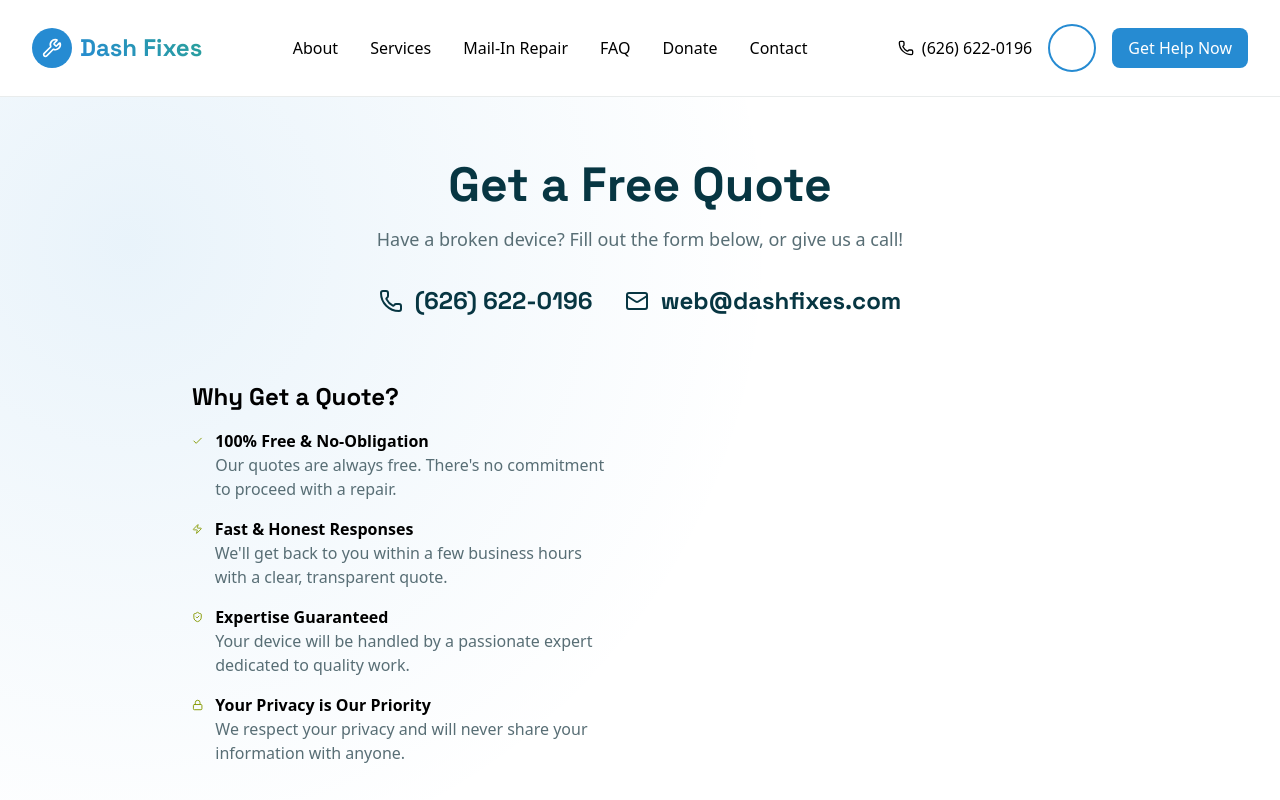
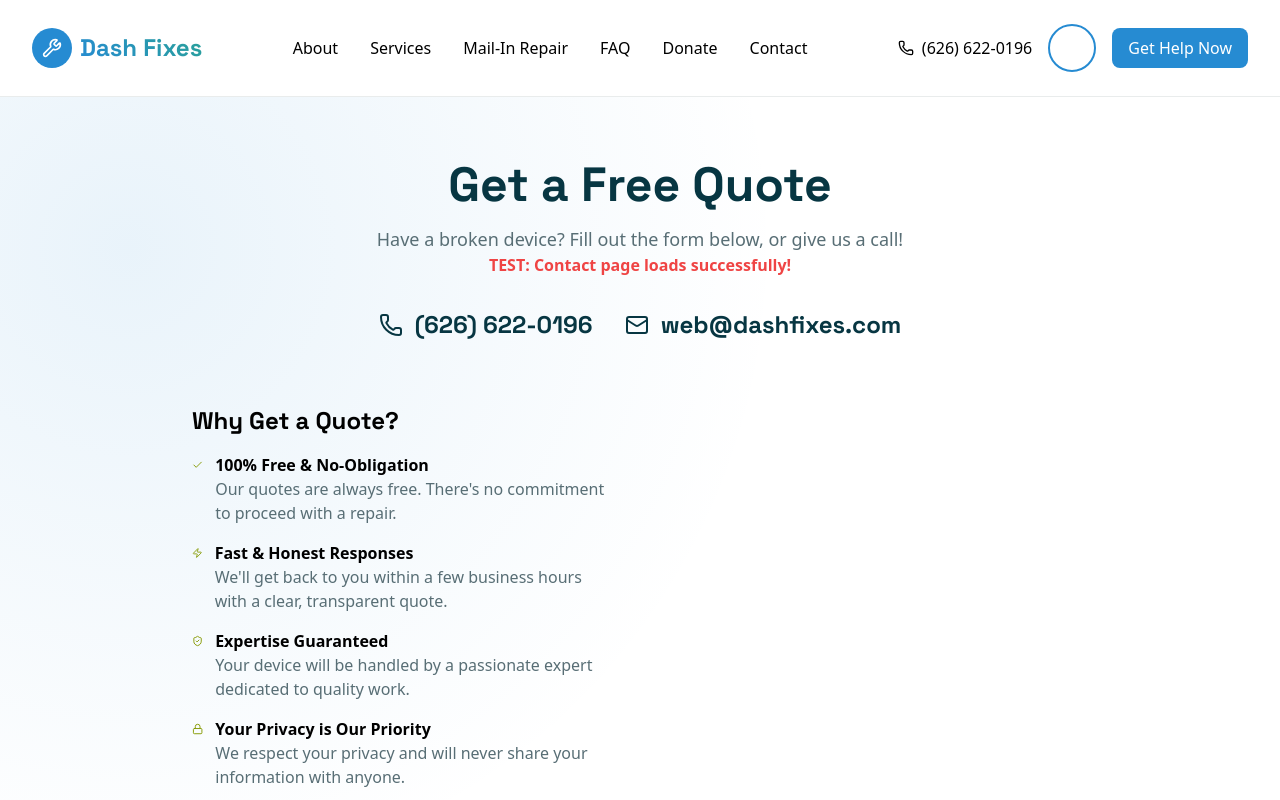
Before and after one commit to debugonezero/dash-fixes-v2, a Next.js app: page /contact in a window 1280 px wide. Shown: the top 800 px of the page. Built offline with nearby package versions, Linux system fonts and the light colour scheme.

Commit message:
Add test text to Contact page to diagnose navigation

```diff
--- a/src/app/contact/page.tsx
+++ b/src/app/contact/page.tsx
@@ -71,6 +71,9 @@ const ContactPage = () => {
             <p className="text-lg max-w-2xl mx-auto text-textSubtleDark dark:text-solarized-light3">
               Have a broken device? Fill out the form below, or give us a call!
             </p>
+            <p className="text-center text-red-500 font-bold">
+              TEST: Contact page loads successfully!
+            </p>
             <div className="mt-8 flex flex-col sm:flex-row justify-center items-center space-y-4 sm:space-y-0 sm:space-x-8">
               <a
                 href="tel:626-622-0196"
```
